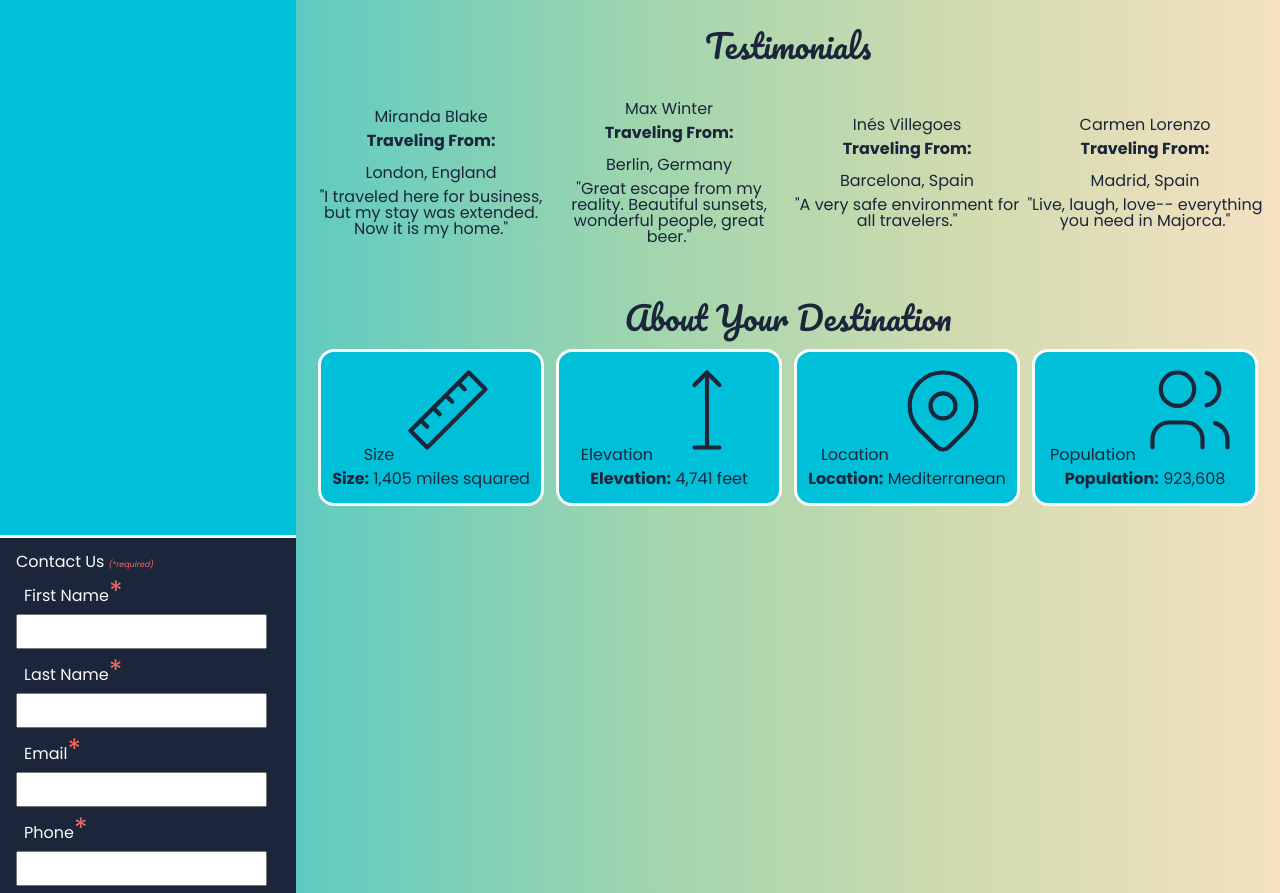
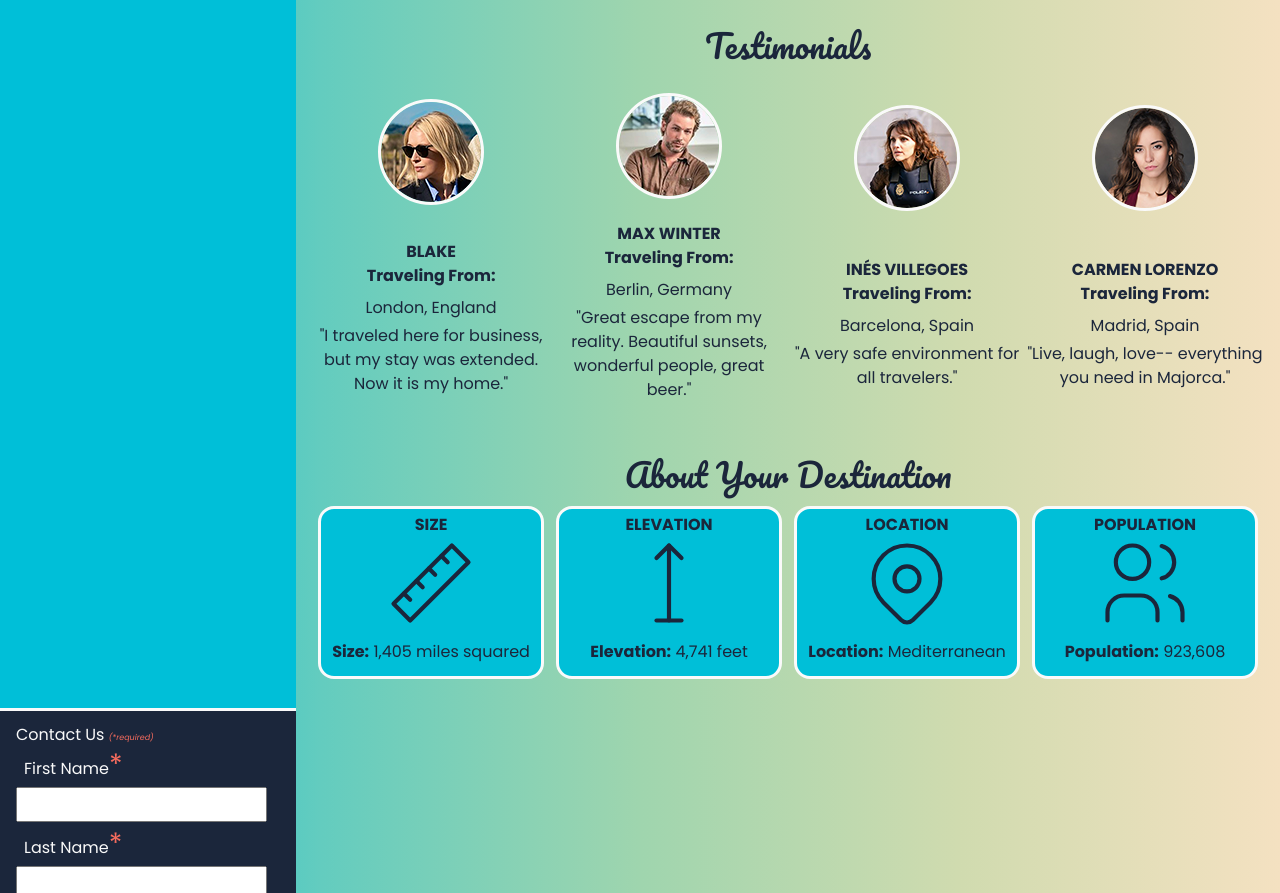
Before and after one commit to AubreyRosevear/wonderlust, a plain HTML site: page index.html in a window 1280 px wide. Shown: the part 1789-2682 px from the top of the page. Drawn offline with Linux system fonts and the light colour scheme.

Commit message:
Update index.html

```diff
--- a/index.html
+++ b/index.html
@@ -115,13 +115,20 @@
                         images/miranda-blake-M.png 920w
                         images/miranda-blake-L.png 1280w
                     -->
+                    <picture>
+                        <source srcset="images/miranda-blake-S.png" media="(min-width:404px)">
+                        <source srcset="images/miranda-blake-M.png" media="(min-width:920px)">
+                        <source srcset="images/miranda-blake-L.png" media="(min-width:1280px)">
+                        <img src="images/miranda-blake-L.png" alt="Image of white blond with sunglasses" width="100%">
+                    </picture>
+
                         <div>
-                        Miranda Blake
+                        <h4>Blake</h4>
                         <dl>
                             <dt>Traveling From:</dt>
                             <dd>London, England</dd>
                         </dl>
-                        "I traveled here for business, but my stay was extended. Now it is my home."
+                        <p>"I traveled here for business, but my stay was extended. Now it is my home."</p>
                     </div>
                 </section>
                 <section>
@@ -131,13 +138,20 @@
                         images/max-winter-M.png 920w
                         images/max-winter-L.png 1280w
                     -->
+                    <picture>
+                        <source srcset="images/max-winter-S.png" media="(min-width:404px)">
+                        <source srcset="images/max-winter-M.png" media="(min-width:920px)">
+                        <source srcset="images/max-winter-L.png" media="(min-width:1280px)">
+                        <img src="images/max-winter-L.png" alt="Image of white blond male with a beard" width="100%">
+                    </picture>
+
                         <div>
-                        Max Winter
+                        <h4>Max Winter</h4>
                         <dl>
                             <dt>Traveling From:</dt>
                             <dd>Berlin, Germany</dd>
                         </dl>
-                        "Great escape from my reality. Beautiful sunsets, wonderful people, great beer."
+                        <p>"Great escape from my reality. Beautiful sunsets, wonderful people, great beer."</p>
                     </div>
                 </section>
                 <section>
@@ -147,13 +161,20 @@
                         images/ines-villegoes-M.png 920w
                         images/ines-villegoes-L.png 1280w
                     -->
+                    <picture>
+                        <source srcset="images/ines-villegoes-S.png" media="(min-width:404px)">
+                        <source srcset="images/ines-villegoes-M.png" media="(min-width:920px)">
+                        <source srcset="images/ines-villegoes-L.png" media="(min-width:1280px)">
+                        <img src="images/ines-villegoes-L.png" alt="Image of brunnette women with an apron" width="100%">
+                    </picture>
+
                     <div>
-                        Inés Villegoes
+                        <h4>Inés Villegoes</h4>
                         <dl>
                             <dt>Traveling From:</dt>
                             <dd>Barcelona, Spain</dd>
                         </dl>
-                        "A very safe environment for all travelers."
+                        <p>"A very safe environment for all travelers."</p>
                     </div>
                 </section>
                 <section>
@@ -163,13 +184,20 @@
                         images/carmen-lorenzo-M.png 920w
                         images/carmen-lorenzo-L.png 1280w
                     -->
+                    <picture>
+                        <source srcset="images/carmen-lorenzo-S.png" media="(min-width:404px)">
+                        <source srcset="images/carmen-lorenzo-M.png" media="(min-width:920px)">
+                        <source srcset="images/carmen-lorenzo-L.png" media="(min-width:1280px)">
+                        <img src="images/carmen-lorenzo-L.png" alt="Image of brunnette women with red shirt making a duck face" width="100%">
+                    </picture>
+
                         <div>
-                        Carmen Lorenzo
+                        <h4>Carmen Lorenzo</h4>
                         <dl>
                             <dt>Traveling From:</dt>
                             <dd>Madrid, Spain</dd>
                         </dl>
-                        "Live, laugh, love-- everything you need in Majorca."
+                        <p>"Live, laugh, love-- everything you need in Majorca."</p>
                     </div>
                 </section>
             </section>
@@ -177,7 +205,7 @@
                 <h3>About Your Destination</h3>
 
                 <section>
-                    Size
+                    <h4>Size</h4>
                     <svg xmlns="http://www.w3.org/2000/svg" class="icon icon-tabler icon-tabler-ruler-2" width="100" height="100" viewBox="0 0 24 24" stroke-width="1" stroke="#1B263B" fill="none" stroke-linecap="round" stroke-linejoin="round">
                         <path stroke="none" d="M0 0h24v24H0z" fill="none"/>
                         <path d="M17 3l4 4l-14 14l-4 -4z" />
@@ -192,7 +220,7 @@
                     </dl>
                 </section>
                 <section>
-                    Elevation
+                    <h4>Elevation</h4>
                     <svg xmlns="http://www.w3.org/2000/svg" class="icon icon-tabler icon-tabler-arrow-top-bar" width="100" height="100" viewBox="0 0 24 24" stroke-width="1" stroke="#1B263B" fill="none" stroke-linecap="round" stroke-linejoin="round">
                         <path stroke="none" d="M0 0h24v24H0z" fill="none"/>
                         <line x1="12" y1="21" x2="12" y2="3" />
@@ -205,7 +233,7 @@
                     </dl>
                 </section>
                 <section>
-                    Location
+                    <h4>Location</h4>
                     <svg xmlns="http://www.w3.org/2000/svg" class="icon icon-tabler icon-tabler-map-pin" width="100" height="100" viewBox="0 0 24 24" stroke-width="1" stroke="#1B263B" fill="none" stroke-linecap="round" stroke-linejoin="round">
                         <path stroke="none" d="M0 0h24v24H0z" fill="none"/>
                         <circle cx="12" cy="11" r="3" />
@@ -217,7 +245,7 @@
                     </dl>
                 </section>
                 <section>
-                    Population
+                    <h4>Population</h4>
                     <svg xmlns="http://www.w3.org/2000/svg" class="icon icon-tabler icon-tabler-users" width="100" height="100" viewBox="0 0 24 24" stroke-width="1" stroke="#1B263B" fill="none" stroke-linecap="round" stroke-linejoin="round">
                         <path stroke="none" d="M0 0h24v24H0z" fill="none"/>
                         <circle cx="9" cy="7" r="4" />
```
